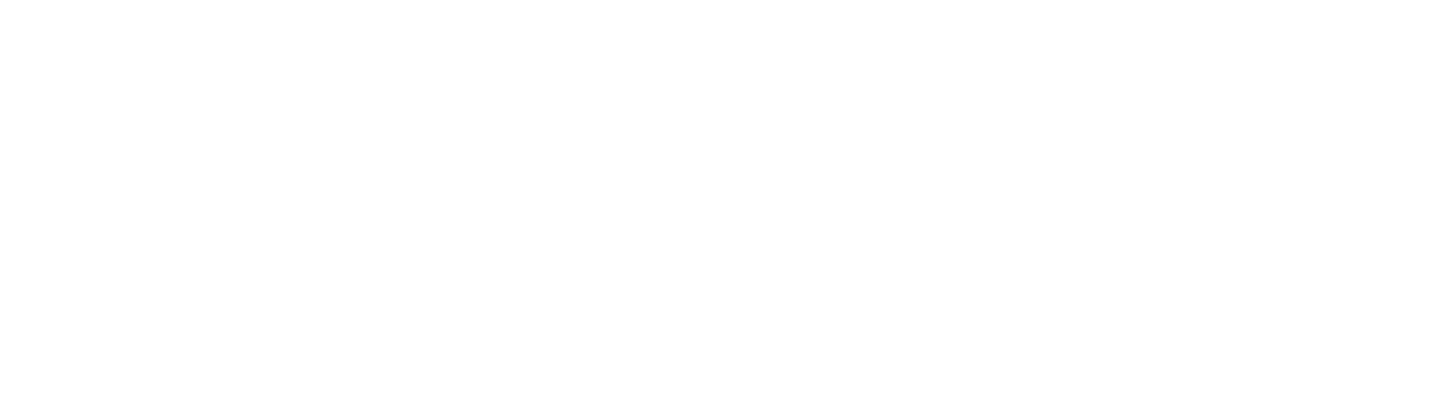
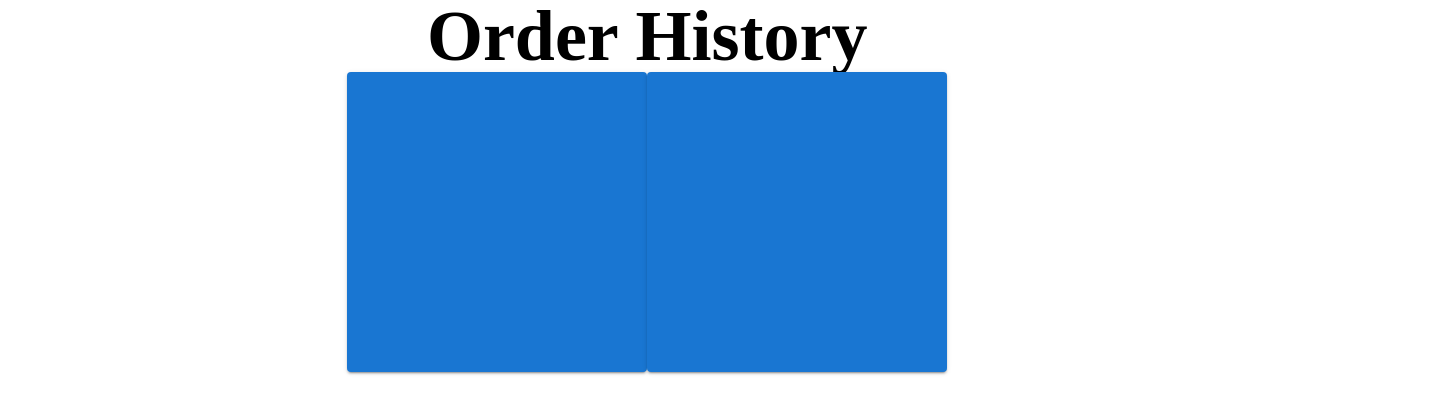
Before and after one commit to cheungbrenden/CS35L-Project, a React (Create React App) app: page /history in a window 1280 px wide. Before the commit this address had no page. Shown: the top 414 px of the page, 1447 px wide, since content can reach past the window. Built offline with nearby package versions, Linux system fonts and the light colour scheme; a web font is replaced by a local one.

Commit message:
adding order history to repo

```diff
--- a/package.json
+++ b/package.json
@@ -7,11 +7,13 @@
     "@emotion/styled": "^11.6.0",
     "@fontsource/solway": "^4.5.3",
     "@mui/material": "^5.4.0",
+    "@mui/styles": "^5.4.2",
     "@testing-library/jest-dom": "^5.16.2",
     "@testing-library/react": "^12.1.2",
     "@testing-library/user-event": "^13.5.0",
     "react": "^17.0.2",
     "react-dom": "^17.0.2",
+    "react-redux": "^7.2.6",
     "react-router-dom": "^6.2.1",
     "react-scripts": "5.0.0",
     "typeface-solway": "^1.1.13",
--- a/src/App.js
+++ b/src/App.js
@@ -2,6 +2,7 @@
 import './App.css';
 import { ConfirmOrder, Login, Sides } from "./pages";
 import { BrowserRouter as Router, Routes, Route } from "react-router-dom";
+import OrderHistory from './pages/OrderHistory';
 
 function App() {
   return (
@@ -14,6 +15,7 @@ function App() {
           <Route exact path="/login" element={<Login/>} />
           {/* <Route exact path="/courses" element={<EnterCourses courses={courses} />} /> */}
           <Route exact path="/sides" element={<Sides/>} />
+          <Route exact path="/history" element={<OrderHistory/>} />
         </Routes>
       </Router>
     </div>
--- /dev/null
+++ b/src/pages/OrderHistory.jsx
@@ -0,0 +1,43 @@
+import React from 'react';
+import { makeStyles } from '@mui/styles';
+import ButtonComponent from '../Components/Button';
+
+// import Image from '../../Components/Image/Image'
+const UseStyles = makeStyles((theme) => ({
+    layout: {
+      display: 'flex',
+      alignItems: 'center',
+      flexDirection: 'column',
+      width: '100vw',
+    },
+
+    title: {
+      font: theme.font.title,
+      color: theme.color.black,
+      textAlign: 'center',
+      margin: '0 0 0 0.9rem',
+      fontWeight: 'bold',
+      width: '100rem',
+     height: '8.5rem',
+    },
+
+  }));
+  // need to add backend config to get specific button data
+  function OrderHistory() {
+    const orderhist = UseStyles();
+    console.log ("order history")
+
+    return (
+      <div className={orderhist.layout}>
+        <div className = {orderhist.title}>
+        Order History
+        <div>
+            <ButtonComponent></ButtonComponent>
+            <ButtonComponent></ButtonComponent>
+        </div>
+        </div>
+      </div>
+    );
+
+};
+export default OrderHistory;
--- a/src/pages/index.js
+++ b/src/pages/index.js
@@ -1,3 +1,4 @@
 export { default as Sides } from './Sides';
 export { default as Login } from './Login';
 export { default as ConfirmOrder } from './ConfirmOrder';
+export { default as OrderHistory } from './OrderHistory';
```
Also changed, not shown: src/study-logo.png (added), 1 other file (tests, documents, lock files or other folders).
